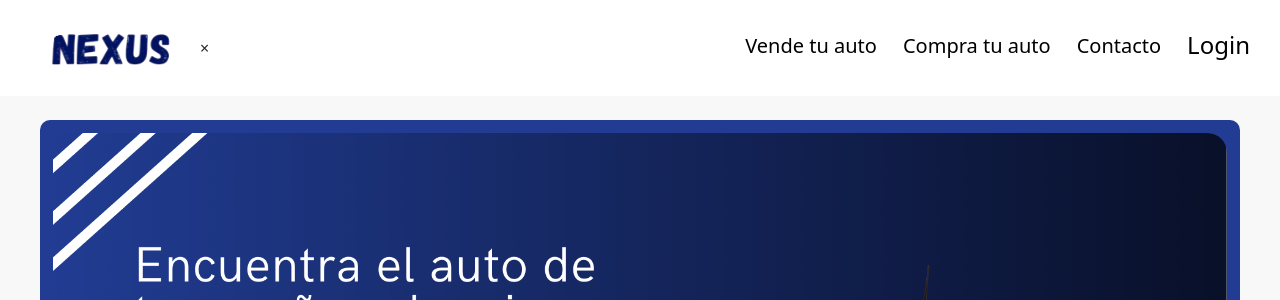
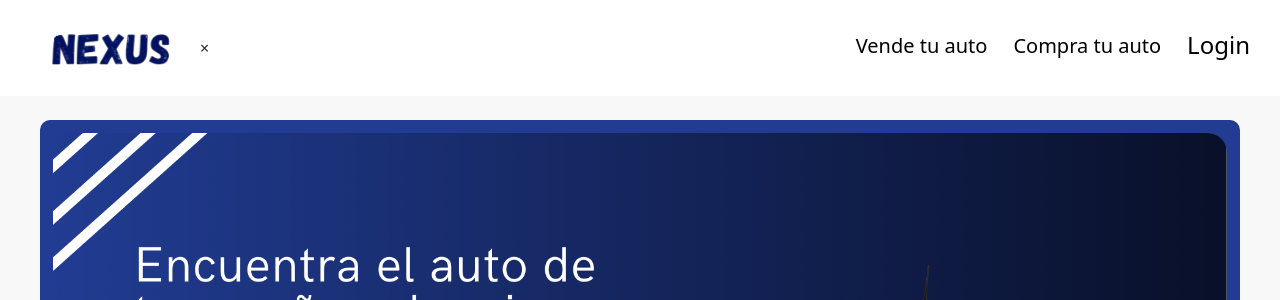
Before and after one commit to DelfinaBravo/VentaVehiculos, a Django app: page / in a window 1280 px wide. Shown: the top 300 px of the page. Run offline with Django 5.2, Linux system fonts and the light colour scheme; data comes from the database, SQL or seed files in the repository.

Commit message:
borre contacto jiji

```diff
--- a/App/templates/index.html
+++ b/App/templates/index.html
@@ -34,9 +34,6 @@
                     </li>
                     <li class="nav-item">
                         <a class="nav-link" href="{% url 'visualizar' %}">Compra tu auto</a>
-                    </li>
-                    <li class="nav-item">
-                        <a class="nav-link" href="">Contacto</a>
                     </li>
                     {% if user.is_authenticated %}
                     {% csrf_token %}
--- a/App/templates/registration/login.html
+++ b/App/templates/registration/login.html
@@ -31,9 +31,6 @@
                         </li>
                         <li class="nav-item">
                             <a class="nav-link" href="{% url 'visualizar' %}">Compra tu auto</a>
-                        </li>
-                        <li class="nav-item">
-                            <a class="nav-link" href="">Contacto</a>
                         </li>
                         {% if user.is_authenticated %}
                         {% csrf_token %}
```
